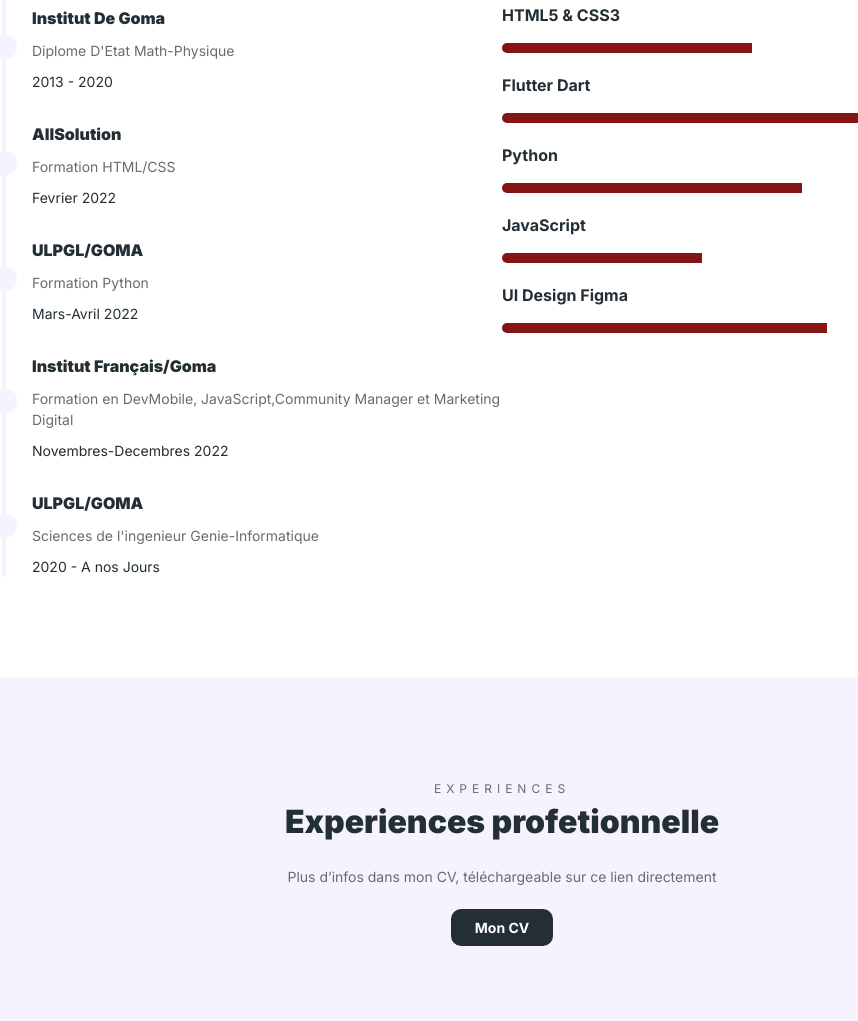
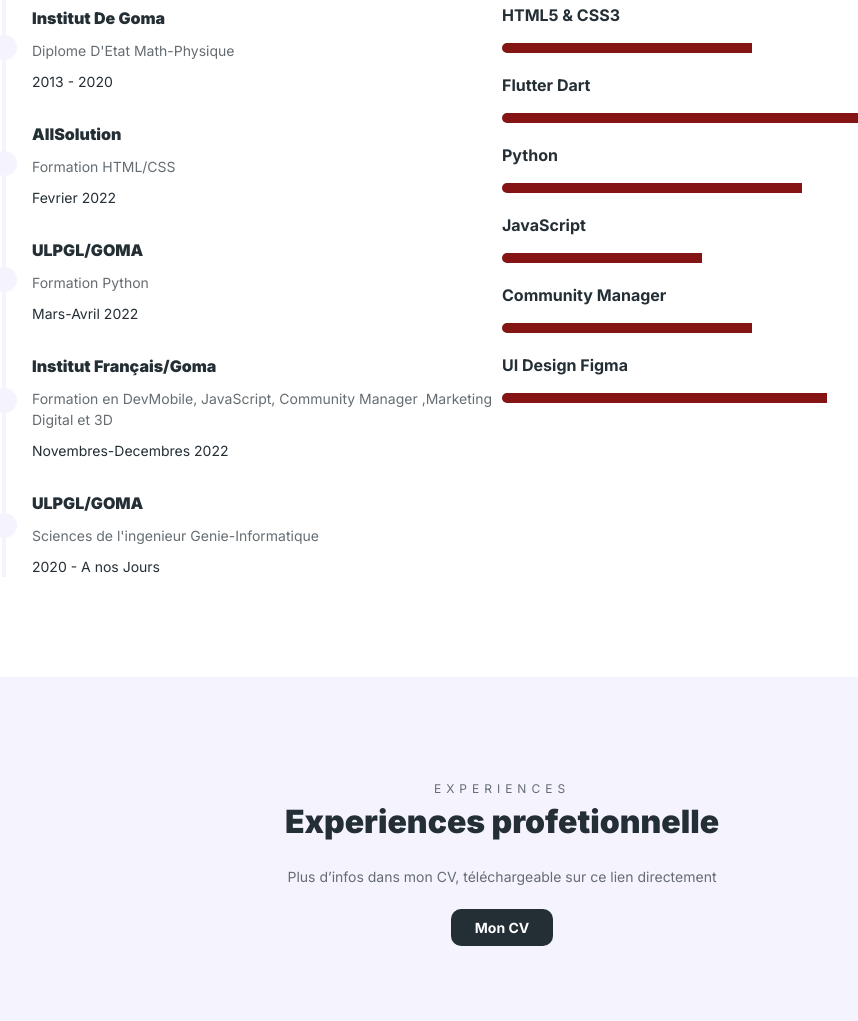
Before and after one commit to Eliebotuna/Elijah47, a website: page index.html in a window 1280 px wide. Shown: the part 1584-2605 px from the top of the page, without its empty margins (138-996 px from the left). Drawn offline with Linux system fonts and the light colour scheme.

Commit message:
modif006

```diff
--- a/index.html
+++ b/index.html
@@ -154,8 +154,8 @@
 								</div>
 								<div class="block">
 									<h3>Institut Français/Goma</h3>
-									<p class="">Formation en DevMobile, JavaScript,Community Manager
-										et Marketing Digital
+									<p class="">Formation en DevMobile, JavaScript,
+									Community Manager ,Marketing Digital et 3D
 									</p>
 									<span>Novembres-Decembres 2022</span>
 								</div>
@@ -184,10 +184,14 @@
 										<h3>JavaScript</h3>
 										<div class="level level4"><div></div></div>
 									</div>
+									<div class="skill-block">
+										<h3>Community Manager</h3>
+										<div class="level level5"><div></div></div>
+									</div>
 
 									<div class="skill-block">
 										<h3>UI Design Figma</h3>
-										<div class="level level5"><div></div></div>
+										<div class="level level6"><div></div></div>
 									</div>
 								</div>
 							</div>
--- a/src/styles/formations.css
+++ b/src/styles/formations.css
@@ -140,5 +140,9 @@
 	width: 40%;
 }
 .level.level5 div {
+	width: 50%;
+}
+
+.level.level6 div {
 	width: 65%;
 }
```
